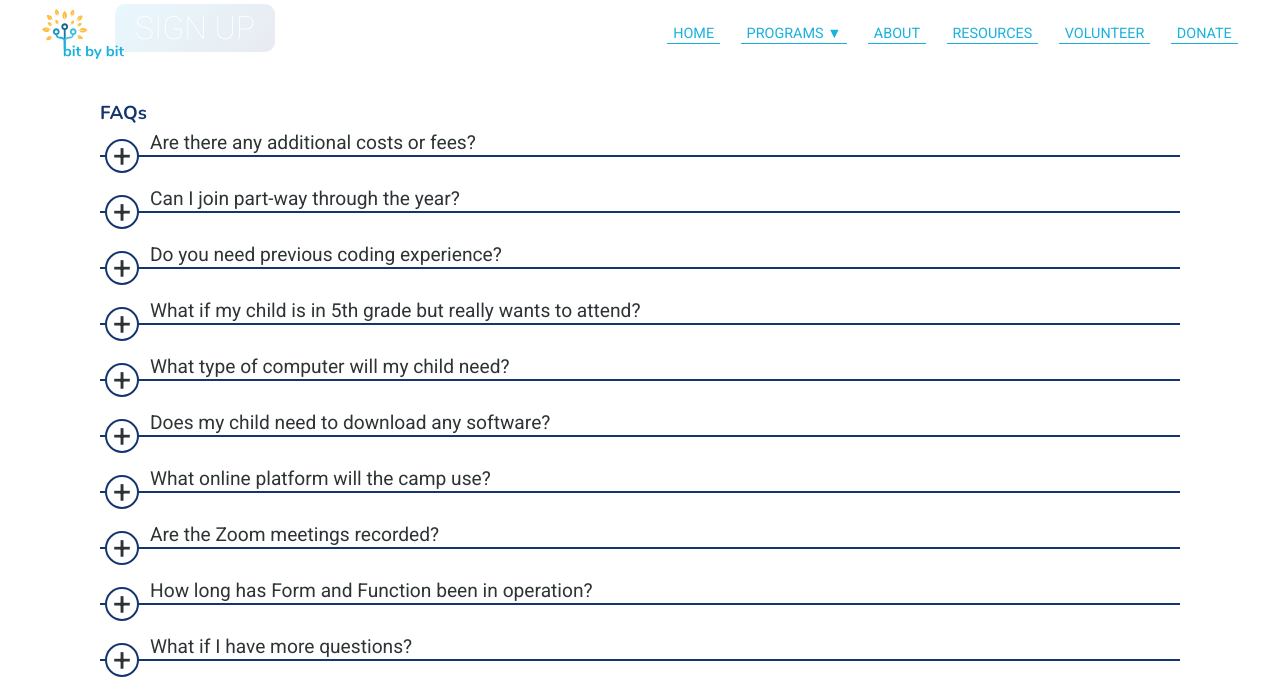
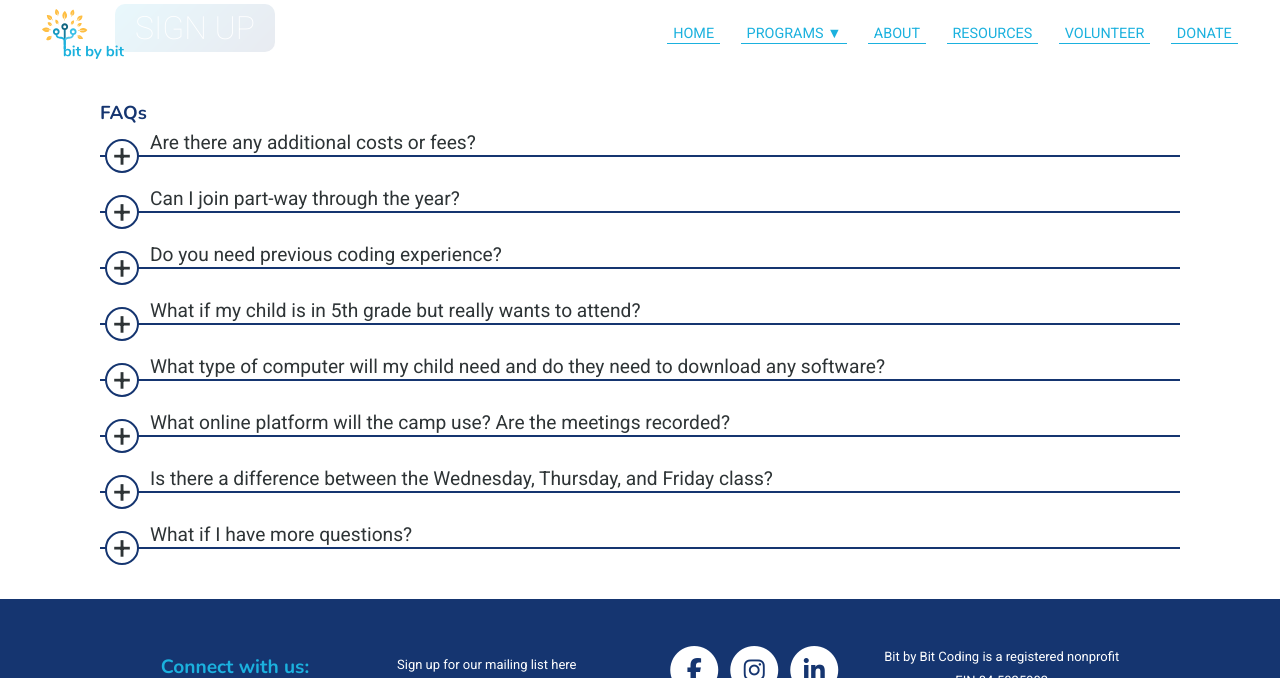
Before and after one commit to bit-by-bit-coding/bxb-website, a Jekyll site: the page built from formfunction.html, in a window 1280 px wide and 900 px high, scrolled down 965 px, cut to the strip 0-678 px from the top of the window. Built offline with Jekyll 4.4.1, drawn with Linux system fonts in a browser that asks for light colours; nearby versions of some CDN libraries; some of the changed lines change nothing that is shown.

Commit message:
update faqs FF

```diff
--- a/formfunction.html
+++ b/formfunction.html
@@ -17,9 +17,11 @@
             Previous coding experience is welcomed but by no means necessary.
             No matter your starting ability, we will find the right challenge.
             Attend regularly and progress through our levels or drop in any week.
-            To learn more about what those levels look like, check out our <a href="{{ 'homerooms.html' | relative_url | remove: '.html' }}">homeroom levels guide</a>.
+            To learn more about what those levels look like, check out our <a
+                href="{{ 'homerooms.html' | relative_url | remove: '.html' }}">homeroom levels guide</a>.
         </p>
-        <p id="no-below"><strong>Who: </strong>Any middle schooler who has ever wondered how a website is made. Any middle schooler
+        <p id="no-below"><strong>Who: </strong>Any middle schooler who has ever wondered how a website is made. Any
+            middle schooler
             who has ever wanted to create something for the internet. Any middle schooler who is curious about coding.
             In short, everyone!
         </p>
@@ -29,9 +31,11 @@
         <div class="details-container">
             <div class="item">
                 <p><strong>When: </strong>
-                    Students can choose to attend one out of three sessions per week. The sessions are from 5-6pm PT every Wednesday,
+                    Students can choose to attend one out of three sessions per week. The sessions are from 5-6pm PT
+                    every Wednesday,
                     4:45 to 5:45pm PT every Thursday, or 4:45-5:45pm PT every Friday. <br>
-                    Form and Function will be closed for the week of Thanksgiving and for winter break from December 23rd to January 1st. The last week of the program will be the week of the 23rd of May.
+                    Form and Function will be closed for the week of Thanksgiving and for winter break from December
+                    23rd to January 1st. The last week of the program will be the week of the 23rd of May.
                     Students are admitted on a rolling basis.
                 </p>
                 <p><strong>Where: </strong>
@@ -40,7 +44,8 @@
                 <p><strong>Cost: </strong>
                     Free, with a suggested donation of $20 per month!
                     <a href="{{ 'donate.html' | relative_url | remove: '.html' }}">Click here</a> to contribute.</p>
-                <a href="https://docs.google.com/forms/d/e/1FAIpQLScI2AohQKgqeHRRP2T4ezJbk4kwd3PqIszBHPz7XiW7WAmi_w/viewform?usp=sf_link">
+                <a
+                    href="https://docs.google.com/forms/d/e/1FAIpQLScI2AohQKgqeHRRP2T4ezJbk4kwd3PqIszBHPz7XiW7WAmi_w/viewform?usp=sf_link">
                     <button class="action-button largebutton">Sign Up</button>
                 </a>
             </div>
@@ -64,52 +69,54 @@
         <details>
             <summary>Can I join part-way through the year?</summary>
             <p>
-                Definitely! We have ongoing enrollment.
-                Join us at any time.
+                Definitely! Our program is designed to have ongoing enrollment. Join us any time of the year.
             </p>
         </details>
         <details>
             <summary>Do you need previous coding experience?</summary>
             <p>
-                No! We welcome everyone from those who have never coded before to those who are advanced.
-                Form and Function has projects for every ability.
-                Our goal is for students to have fun while working on code tailored to their level.
+                No! We welcome everyone from those who have never coded before to those who are already advanced coders.
+                Form and Function has projects for every ability. Our goal is for students to have fun while working on
+                projects and lessons individually tailored to their level.
             </p>
         </details>
         <details>
             <summary>What if my child is in 5th grade but really wants to attend?</summary>
-            <p>We love children who have a passion for coding! However, our program is designed for a particular age range. To discuss your individual situation, please email <a href="mailto:{{site.contact.email}}">{{site.contact.email}}</a>.</p>
+            <p>We love children who have a passion for coding! However, our program is designed for a particular age
+                range. To discuss your individual situation, please email <a
+                    href="mailto:{{site.contact.email}}">{{site.contact.email}}</a>.</p>
         </details>
         <details>
-            <summary>What type of computer will my child need?</summary>
+            <summary>What type of computer will my child need and do they need to download any software?</summary>
             <p>
-                Any type of computer is fine, though ideally not a Chromebook. Sometimes, parental controls do not allow for students to code using the tools that they need access to. To check if you have this problem, right-click on any webpage and select “Inspect.” If nothing opens, the parental controls on the computer may be too tight. (This is done to prevent kids from hacking into things, but it also prevents them from using the developer’s console, which is essential to their ability to code properly) Also, we prefer if you do not use a tablet, but tablets will suffice if they are the last resort.
+                Any type of computer is fine, though ideally not a Chromebook. Sometimes, parental controls do not allow
+                for students to code using the tools that they need access to. To check if you have this problem,
+                right-click on any webpage and select “Inspect.” If nothing opens, the parental controls on the computer
+                may be too tight. (This is done to prevent kids from hacking into things, but it also prevents them from
+                using the developer’s console, which is essential to their ability to code properly.) Also, we prefer if
+                you do not use a tablet, but tablets will suffice if they are the last resort. On their first day of the
+                program, they will create a free CodeSandbox account that does not require downloading any software. The
+                login, however, requires that your child has either a Google or GitHub account.
             </p>
         </details>
         <details>
-            <summary>Does my child need to download any software?</summary>
-            <p>
-                No additional sofware will be needed to code. On their first day of the program, students will create a free <a href="https://codesandbox.io/">CodeSandbox</a>
-                account linked to a Google or GitHub account.
+            <summary>What online platform will the camp use? Are the meetings recorded?</summary>
+            <p>Form and Function will meet in a password-protected Zoom classroom. We do not record the Zoom meetings as
+                we value you and your child’s safety and privacy.
             </p>
         </details>
         <details>
-            <summary>What online platform will the camp use?</summary>
-            <p>Form and Function will operate on a password-protected Zoom classroom.</p>
-        </details>
-        <details>
-            <summary>Are the Zoom meetings recorded?</summary>
-            <p>No. If there is ever a reason to record a session, we will ask for permission.</p>
-        </details>
-        <details>
-            <summary>How long has Form and Function been in operation?</summary>
+            <summary>
+                Is there a difference between the Wednesday, Thursday, and Friday class?
+            </summary>
             <p>
-                We have been teaching middle-school coding programs since 2018. Due to the current circumstances, this year is the first time that Form and Function is online, allowing us to offer our program to anyone from anywhere!
+                No! We offer the same program on three different days.
             </p>
         </details>
         <details>
             <summary>What if I have more questions?</summary>
-            <p>We would love to hear from you! Email us at <a href="mailto:{{site.contact.email}}">{{site.contact.email}}</a>.</p>
+            <p>We would love to hear from you! Email us at <a
+                    href="mailto:{{site.contact.email}}">{{site.contact.email}}</a>.</p>
         </details>
     </section>
 </div>
```
